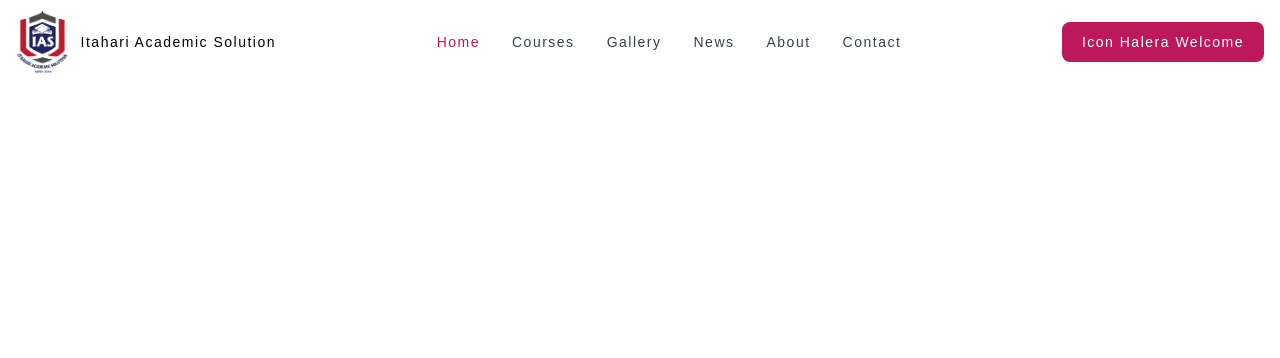
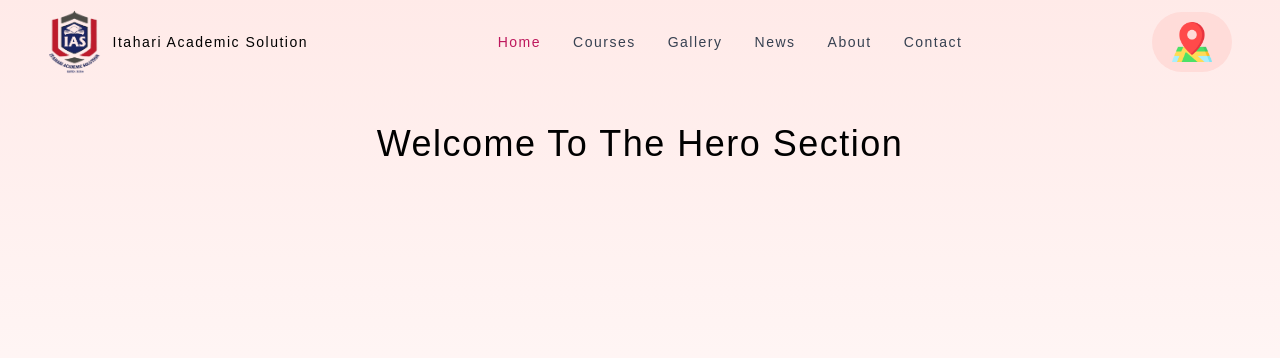
Before and after one commit to Itahari-Academic-Solution/ias_project, a React (Vite) app in the folder ias-client/: page / in a window 1280 px wide. Shown: the top 358 px of the page. Built offline with nearby package versions, Linux system fonts and the light colour scheme.

Commit message:
Navbar active and colors changes map in navbar

```diff
--- a/ias-client/src/App.css
+++ b/ias-client/src/App.css
@@ -16,3 +16,35 @@ body {
     text-transform: capitalize;
 
 }
+.hero{
+    background: linear-gradient(to bottom, #ffdcd9, transparent);
+}
+
+/* Initial state of the link */
+.nav-link {
+    position: relative;
+    color: #333;
+    text-decoration: none;
+    font-weight: normal;
+  }
+
+  /* Hover underline animation */
+  .nav-link::after {
+    content: '';
+    position: absolute;
+    width: 0;
+    height: 2px;
+    left: 0;
+    bottom: -2px;
+    /*Adjusttopositiontheunderlinebelowthetext*/background-color: #FF5E5B;
+    /*Adjustthecoloroftheunderline*/transition: width 0.4s ease-in-out;
+    -webkit-transition: width 0.4s ease-in-out;
+    -moz-transition: width 0.4s ease-in-out;
+    -ms-transition: width 0.4s ease-in-out;
+    -o-transition: width 0.4s ease-in-out;
+}
+
+  /* On hover, the underline expands */
+  .nav-link:hover::after {
+    width: 100%;
+  }
--- a/ias-client/src/App.jsx
+++ b/ias-client/src/App.jsx
@@ -1,30 +1,45 @@
-import { useState } from 'react';
-import './App.css';
-import Navbar from './Components/Navbar';
+import { useState } from "react";
+import "./App.css";
+import Navbar from "./Components/Navbar";
 import { BrowserRouter as Router, Routes, Route } from "react-router-dom";
-import Home from './Components/Home';
-import News from './Components/News';
-import Contact from './Components/Contact';
-import Courses from './Components/Courses';
-import Gallery from './Components/Gallery';
-import About from './Components/About';
+import Home from "./Components/Home";
+import News from "./Components/News";
+import Contact from "./Components/Contact";
+import Courses from "./Components/Courses";
+import Gallery from "./Components/Gallery";
+import About from "./Components/About";
 
 function App() {
   const [count, setCount] = useState(0);
 
   return (
     <Router>
-      <div className='container mx-auto' >
+
+
+
+      <div className="relative">
+      {/* Background (hero section) */}
+      <div className="hero h-[680px] opacity-60 absolute inset-0 z-0"></div>
+
+      {/* Foreground (navbar or other content) */}
+      <div className="relative z-10">
         <Navbar />
+        {/* Your foreground content here */}
+        <div className="text-center mt-10">
+          <h1 className="text-black text-4xl">Welcome to the Hero Section</h1>
+        </div>
+      </div>
+    </div>
+      <div className="container mx-auto">
 
         <div>
           <Routes>
-            <Route path="/" element={<Home/>} />
-            <Route path="/News" element={<News/>} />
-            <Route path="/Contact" element={<Contact/>} />
-            <Route path="/Courses" element={<Courses/>} />
-            <Route path="/Gallery" element={<Gallery/>} />
-            <Route path="/About" element={<About/>} />
+            <Route path="/" element={<Home />} />
+            <Route path="/News" element={<News />} />
+            <Route path="/Contact" element={<Contact />} />
+            <Route path="/Courses" element={<Courses />} />
+            <Route path="/Gallery" element={<Gallery />} />
+            <Route path="/About" element={<About />} />
           </Routes>
         </div>
       </div>
--- a/ias-client/src/Components/Navbar.jsx
+++ b/ias-client/src/Components/Navbar.jsx
@@ -1,29 +1,37 @@
 import React, { useState } from 'react';
+import { Link, useLocation } from "react-router-dom";
 import IASLogo from '../assets/Logo/ias.png';
-import { Link } from "react-router-dom";
+import mapImage from '../assets/map/map.png';
 
 export default function Navbar() {
-  // State to manage mobile menu visibility
   const [isMobileMenuOpen, setIsMobileMenuOpen] = useState(false);
+  const location = useLocation();
 
-  // Function to toggle the mobile menu
   const toggleMobileMenu = () => {
     setIsMobileMenuOpen(!isMobileMenuOpen);
   };
 
+  // Helper function to add active class based on the current route
+  const getLinkClass = (path) => {
+    return location.pathname === path
+      ? 'block py-2 pl-3 pr-4 text-white bg-pink-700 rounded lg:bg-transparent lg:text-pink-700 lg:p-0'
+      : 'block py-2 pl-3 pr-4 text-gray-700 border-b border-gray-100 hover:bg-gray-50 lg:hover:bg-transparent lg:border-0 lg:hover:text-pink-700 lg:p-0';
+  };
+
   return (
     <>
-      <nav className="bg-white border-gray-200 py-2.5">
-        <div className="flex flex-wrap items-center justify-between px-4 w-full h-full  ">
+      <nav className="border-gray-200 py-2.5 z-10 px-8">
+        <div className="flex flex-wrap items-center justify-between px-4 w-full h-full">
           <Link to="/" className="flex items-center">
             <img src={IASLogo} style={{ height: '64px' }} className="mr-3 sm:h-9" alt="IAS Logo" />
             <span className="self-center text-sm font-medium whitespace-nowrap">Itahari Academic Solution</span>
           </Link>
           <div className="flex items-center lg:order-2">
-            <Link to="/"
-              className="text-white bg-pink-700 hover:bg-pink-800 focus:ring-4 focus:ring-pink-300 text-sm rounded-lg text-sm px-4 lg:px-5 py-2 lg:py-2.5 sm:mr-2 lg:mr-0">Icon halera welcome</Link>
+            <Link to="/" className="bg-[#FFDCD9] hover:bg-[#FFCECB] rounded-full text-sm px-4 lg:px-5 py-2 lg:py-2.5 sm:mr-2 lg:mr-0">
+              <img src={mapImage} alt="location of IAS" className="h-10 w-10" />
+            </Link>
             <button
-              onClick={toggleMobileMenu} // Attach the click handler
+              onClick={toggleMobileMenu}
               className="inline-flex items-center p-2 ml-1 text-sm text-gray-500 rounded-lg lg:hidden hover:bg-gray-100 focus:outline-none focus:ring-2 focus:ring-gray-200"
               aria-controls="mobile-menu-2"
               aria-expanded={isMobileMenuOpen}>
@@ -39,29 +47,27 @@ export default function Navbar() {
           <div className={`items-center justify-between w-full lg:flex lg:w-auto lg:order-1 ${isMobileMenuOpen ? '' : 'hidden'}`} id="mobile-menu-2">
             <ul className="flex flex-col mt-4 text-sm font-light lg:flex-row lg:space-x-8 lg:mt-0">
               <li>
-                <Link to="/" className="block py-2 pl-3 pr-4 text-white bg-pink-700 rounded lg:bg-transparent lg:text-pink-700 lg:p-0" aria-current="page">Home</Link>
+                <Link to="/" className={`nav-link ${getLinkClass('/')}`}>Home</Link>
               </li>
               <li>
-                <Link to="/Courses" className="block py-2 pl-3 pr-4 text-gray-700 border-b border-gray-100 hover:bg-gray-50 lg:hover:bg-transparent lg:border-0 lg:hover:text-pink-700 lg:p-0">Courses</Link>
+                <Link to="/Courses" className={`nav-link ${getLinkClass('/Courses')}`}>Courses</Link>
               </li>
               <li>
-                <Link to="/Gallery" className="block py-2 pl-3 pr-4 text-gray-700 border-b border-gray-100 hover:bg-gray-50 lg:hover:bg-transparent lg:border-0 lg:hover:text-pink-700 lg:p-0">Gallery</Link>
+              <Link to="/Gallery" className={`nav-link ${getLinkClass('/Gallery')}`}>Gallery</Link>
               </li>
               <li>
-                <Link to="/News" className="block py-2 pl-3 pr-4 text-gray-700 border-b border-gray-100 hover:bg-gray-50 lg:hover:bg-transparent lg:border-0 lg:hover:text-pink-700 lg:p-0">News</Link>
+              <Link to="/News" className={`nav-link ${getLinkClass('/News')}`}>News</Link>
               </li>
               <li>
-                <Link to="/About" className="block py-2 pl-3 pr-4 text-gray-700 border-b border-gray-100 hover:bg-gray-50 lg:hover:bg-transparent lg:border-0 lg:hover:text-pink-700 lg:p-0">About</Link>
+              <Link to="/About" className={`nav-link ${getLinkClass('/About')}`}>About</Link>
               </li>
               <li>
-                <Link to="/Contact" className="block py-2 pl-3 pr-4 text-gray-700 border-b border-gray-100 hover:bg-gray-50 lg:hover:bg-transparent lg:border-0 lg:hover:text-pink-700 lg:p-0">Contact</Link>
+              <Link to="/Contact" className={`nav-link ${getLinkClass('/Contact')}`}>Contact</Link>
               </li>
             </ul>
           </div>
         </div>
       </nav>
-
-      <script src="https://unpkg.com/flowbite@1.4.1/dist/flowbite.js"></script>
     </>
   );
 }
```
Also changed, not shown: ias-client/src/assets/map/map.png (added), ias-client/src/assets/svg/locationsvg.svg (deleted).
